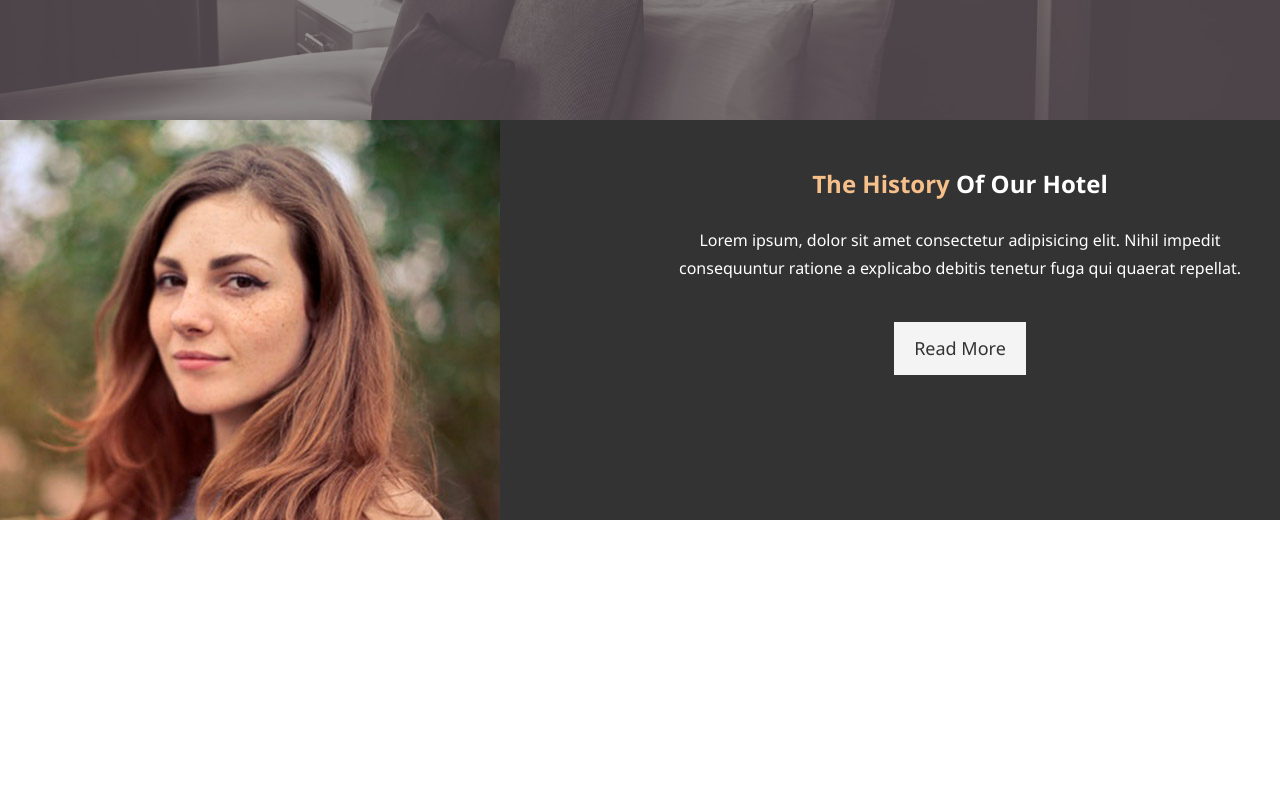
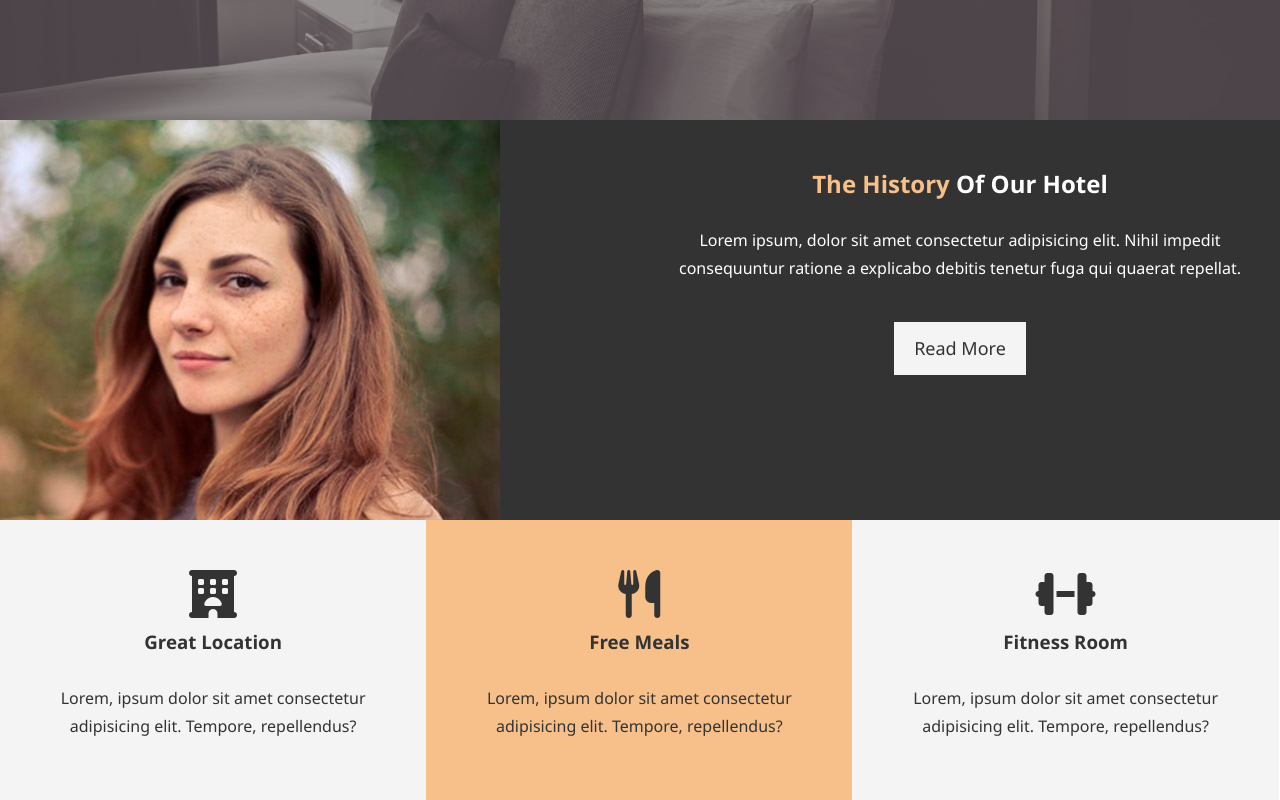
Before and after one commit to MasterSancho/Hotel-App, a React (Create React App) app in the folder hotel_app/: page / in a window 1280 px wide. Shown: the part 547-1347 px from the top of the page. Before the commit the page ends 1067 px from the top, so only its background shows below. Built offline with nearby package versions, Linux system fonts and the light colour scheme.

Commit message:
005-Features section
Features section

```diff
--- a/hotel_app/public/index.html
+++ b/hotel_app/public/index.html
@@ -12,6 +12,7 @@
     <meta name="keywords" content="hotel,boston hotel,new england hotel" />
     <link rel="apple-touch-icon" href="%PUBLIC_URL%/logo192.png" />
     <link rel="manifest" href="%PUBLIC_URL%/manifest.json" />
+    <script src="https://kit.fontawesome.com/970334376c.js" crossorigin="anonymous"></script>
     <title>Hotel</title>
   </head>
   <body>
--- a/hotel_app/src/App.css
+++ b/hotel_app/src/App.css
@@ -68,11 +68,11 @@ p {
 }
 
 .bg-light {
-  background: #333;
-  color: #fff;
+  background: #f4f4f4;
+  color: #333;
 }
 
 .bg-primary {
-  background: #333;
-  color: #f7c08a;
+  background: #f7c08a;
+  color: #333;
 }
--- a/hotel_app/src/App.jsx
+++ b/hotel_app/src/App.jsx
@@ -2,6 +2,7 @@ import React from 'react';
 import Navbar from './components/header/navbar/Navbar';
 import ShowCase from './components/header/showcase/ShowCase';
 import HomeInfo from './components/section/home-info/HomeInfo';
+import Features from './components/section/features/Features';
 import './App.css';
 
 function App() {
@@ -10,6 +11,7 @@ function App() {
       <Navbar />
       <ShowCase />
       <HomeInfo />
+      <Features />
     </div>
   );
 }
--- /dev/null
+++ b/hotel_app/src/components/section/features/Features.jsx
@@ -0,0 +1,35 @@
+import React from 'react';
+import './features.css'
+
+const Features = () => {
+  return (
+    <div className='features'>
+      <div className='box bg-light'>
+        <i class='fas fa-hotel fa-3x'></i>
+        <h3>Great Location</h3>
+        <p>
+          Lorem, ipsum dolor sit amet consectetur adipisicing elit. Tempore,
+          repellendus?
+        </p>
+      </div>
+      <div className='box bg-primary'>
+        <i class='fas fa-utensils fa-3x'></i>
+        <h3>Free Meals</h3>
+        <p>
+          Lorem, ipsum dolor sit amet consectetur adipisicing elit. Tempore,
+          repellendus?
+        </p>
+      </div>
+      <div className='box bg-light'>
+        <i class='fas fa-dumbbell fa-3x'></i>
+        <h3>Fitness Room</h3>
+        <p>
+          Lorem, ipsum dolor sit amet consectetur adipisicing elit. Tempore,
+          repellendus?
+        </p>
+      </div>
+    </div>
+  );
+};
+
+export default Features;
--- /dev/null
+++ b/hotel_app/src/components/section/features/features.css
@@ -0,0 +1,10 @@
+.box {
+  float: left;
+  width: 33.3%;
+  padding: 50px;
+  text-align: center;
+}
+
+.box i {
+  margin-bottom: 10px;
+}
```
